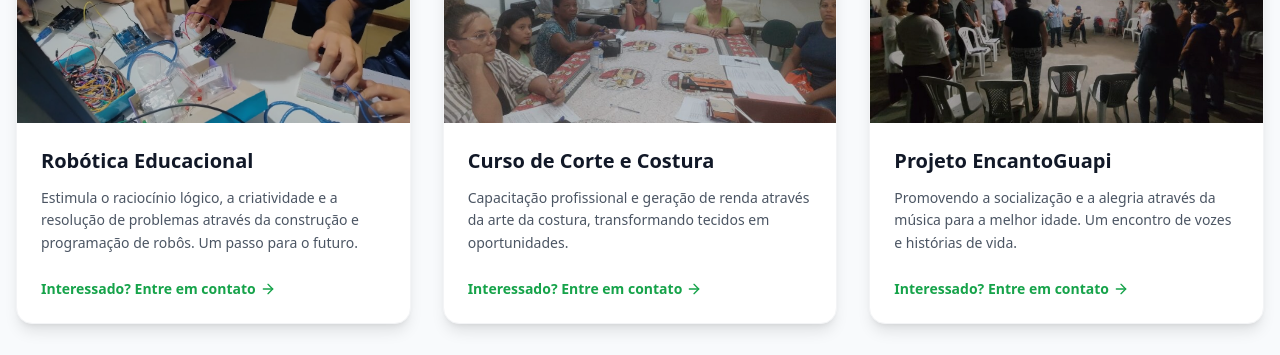
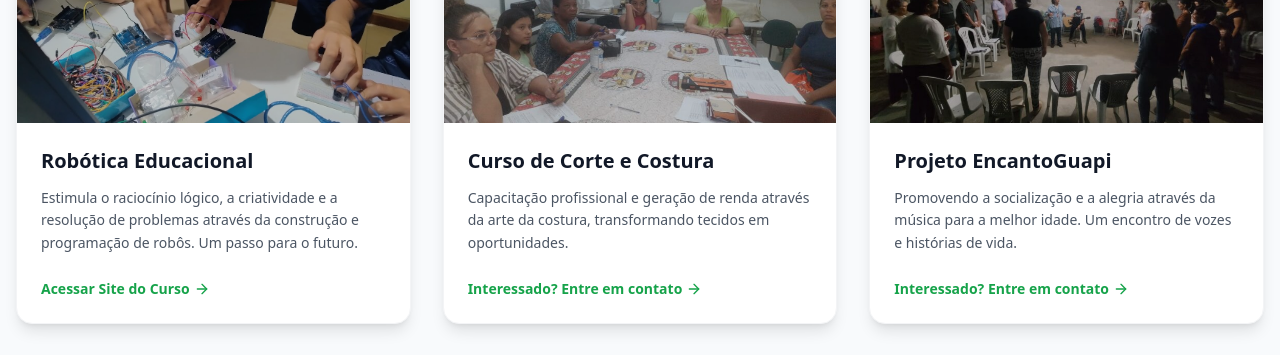
Before and after one commit to AugustoQueiroz13/site-acnp, a React (Vite) app: page /#/cursos in a window 1280 px wide. Shown: the part 1040-1395 px from the top of the page. Built offline with nearby package versions, Linux system fonts and the light colour scheme.

Commit message:
Atualizações gerais

```diff
--- a/src/pages/Cursos.jsx
+++ b/src/pages/Cursos.jsx
@@ -17,6 +17,8 @@ const Cursos = () => {
       categoria: "Tecnologia",
       descricao: "Estimula o raciocínio lógico, a criatividade e a resolução de problemas através da construção e programação de robôs. Um passo para o futuro.",
       imagem: "img/cursos/robotica.jpg",
+      // ADICIONADO: Link externo específico para este curso
+      linkExterno: "https://www.roboticaacnp.com.br"
     },
     {
       id: 2,
@@ -211,9 +213,22 @@ const Cursos = () => {
                     {curso.descricao}
                   </p>
 
-                  <Link to="/contato" className="mt-auto inline-flex items-center text-green-600 font-bold text-sm hover:text-green-800 transition">
-                    Interessado? Entre em contato <ArrowRight size={16} className="ml-1" />
-                  </Link>
+                  {/* LÓGICA DO BOTÃO: Se tiver link externo (Robótica), usa <a>, senão usa <Link> */}
+                  {curso.linkExterno ? (
+                    <a
+                      href={curso.linkExterno}
+                      target="_blank"
+                      rel="noopener noreferrer"
+                      className="mt-auto inline-flex items-center text-green-600 font-bold text-sm hover:text-green-800 transition"
+                    >
+                      Acessar Site do Curso <ArrowRight size={16} className="ml-1" />
+                    </a>
+                  ) : (
+                    <Link to="/contato" className="mt-auto inline-flex items-center text-green-600 font-bold text-sm hover:text-green-800 transition">
+                      Interessado? Entre em contato <ArrowRight size={16} className="ml-1" />
+                    </Link>
+                  )}
+
                 </div>
               </div>
             ))}
--- a/src/pages/Historia.jsx
+++ b/src/pages/Historia.jsx
@@ -56,7 +56,7 @@ const Historia = () => {
             {/* --- 1. HERO SECTION --- */}
             <section
                 className="relative h-[500px] flex items-center justify-center bg-cover bg-center bg-fixed"
-                style={{ backgroundImage: "url('https://images.unsplash.com/photo-1533038590840-1cde6e668a91?ixlib=rb-4.0.3&auto=format&fit=crop&w=1920&q=80')" }}
+                style={{ backgroundImage: "url('img/historia/acnp-historia.jpg')" }}
             >
                 <div className="absolute inset-0 bg-green-900/85"></div>
                 <div className="relative z-10 text-center px-4 max-w-4xl mx-auto text-white">
--- a/src/pages/Home.jsx
+++ b/src/pages/Home.jsx
@@ -243,7 +243,10 @@ const Home = () => {
                             <h2 className="text-3xl md:text-4xl font-bold text-gray-900 mb-6">Gratidão à Comunidade</h2>
                             <div className="space-y-4 text-gray-600 leading-relaxed">
                                 <p>
-                                    A expressão da nossa gratidão é o alicerce do nosso trabalho. À nossa comunidade dedicada, parceiros engajados, voluntários incansáveis e a todos que contribuíram para a nossa jornada.
+                                    A expressão da nossa gratidão é o alicerce do nosso trabalho. À nossa comunidade dedicada, parceiros engajados, voluntários incansáveis e a todos que contribuíram para a nossa jornada,estendemos nosso mais profundo agradecimento.
+                                </p>
+                                <p>
+                                    Cada passo que damos é impulsionado pelo apoio e colaboração de indivíduos apaixonados pela cultura e pelo desenvolvimento de Guapimirim.
                                 </p>
                                 <p className="font-medium text-green-800">
                                     Com vocês, construímos um legado cultural que inspira, educa e transforma.
```
Also changed, not shown: public/img/historia/acnp-historia.jpg (added).
